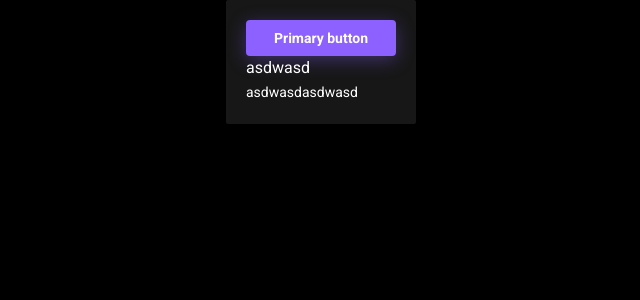
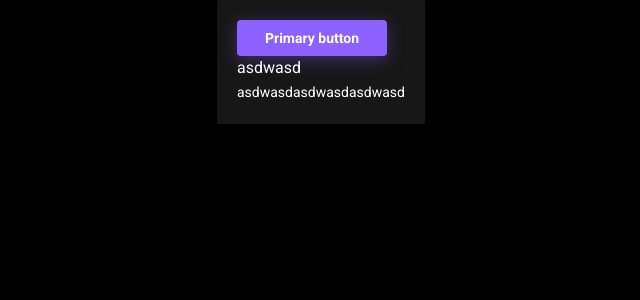
Before and after one commit to xxxGaDxxx/cards-vite, a React (Vite) app: page / in a window 1280 px wide. Shown: the top 300 px of the page, without its empty margins (319-959 px from the left). Built offline with nearby package versions, Linux system fonts and the light colour scheme.

Commit message:
test yml

```diff
--- a/src/App.tsx
+++ b/src/App.tsx
@@ -15,6 +15,9 @@ export function App() {
         <Typography as={'span'} variant={'body2'}>
           asdwasd
         </Typography>
+        <Typography as={'span'} variant={'body2'}>
+          asdwasd
+        </Typography>
       </Card>
     </div>
   )
```
